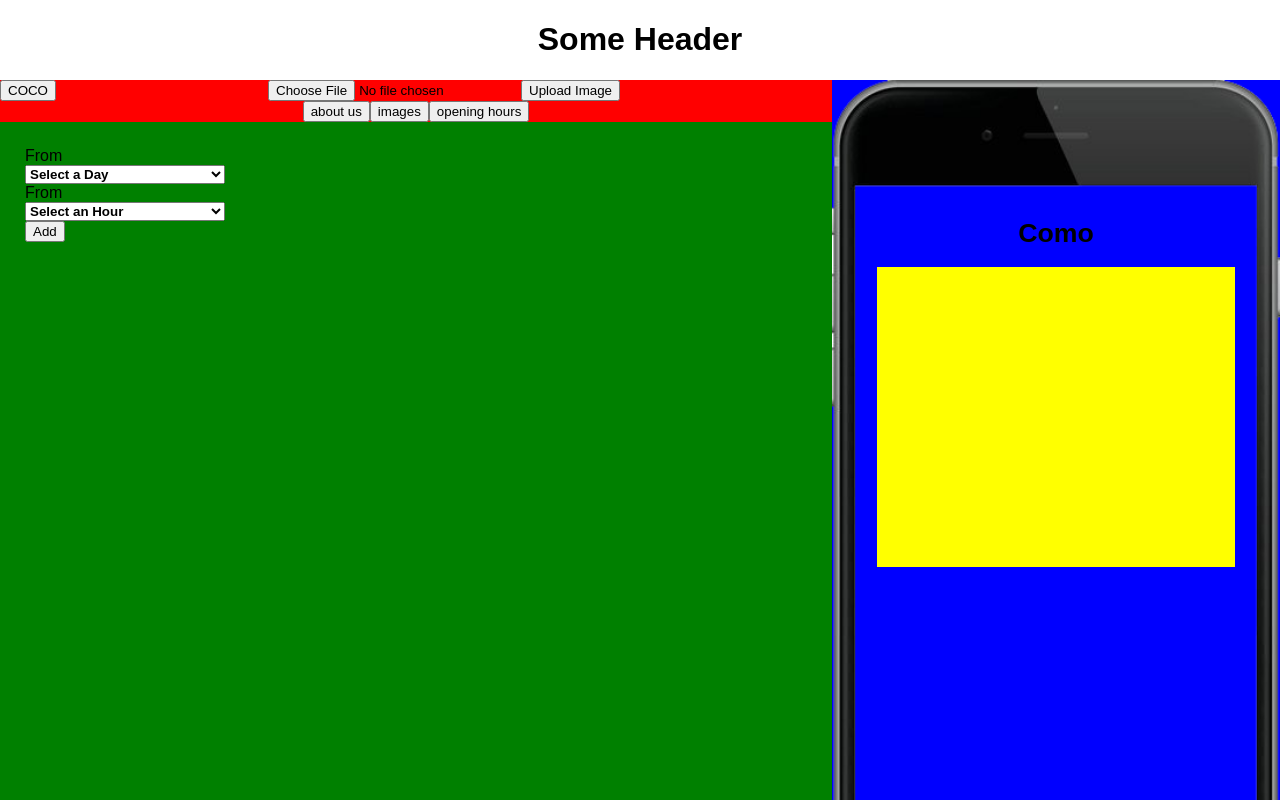
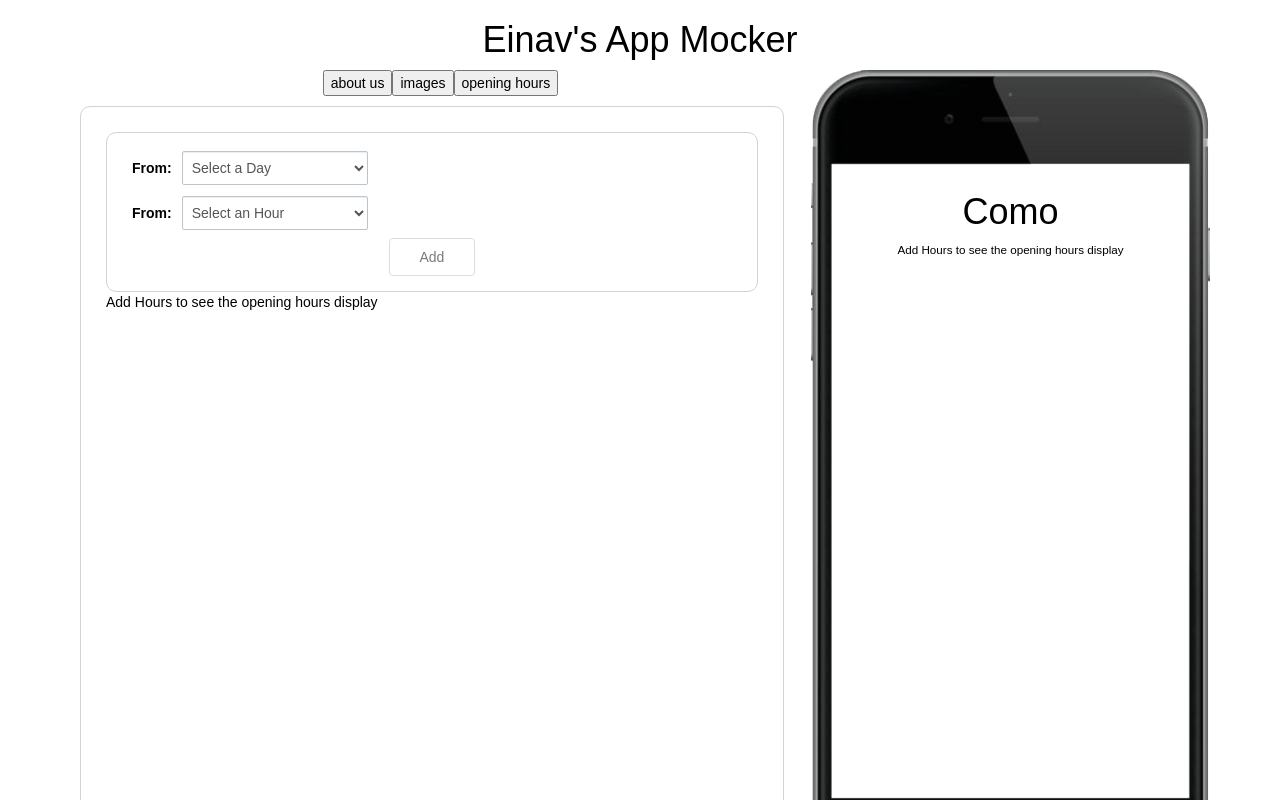
Before and after one commit to nushicoco/AppMocks, a React (Create React App) app in the folder client/: page / in a window 1280 px wide. Both pictures are taken after a click on the button "opening hours". Shown: the top 800 px of the page. Built offline with nearby package versions, Linux system fonts and the light colour scheme.

Commit message:
added bootstrap opening hours looks good (still some more work)

```diff
--- a/client/package.json
+++ b/client/package.json
@@ -6,6 +6,7 @@
   "dependencies": {
     "axios": "^0.16.2",
     "react": "^15.6.1",
+    "react-bootstrap": "^0.31.2",
     "react-dom": "^15.6.1"
   },
   "devDependencies": {
--- a/client/public/index.html
+++ b/client/public/index.html
@@ -10,6 +10,7 @@
     -->
     <link rel="manifest" href="%PUBLIC_URL%/manifest.json">
     <link rel="shortcut icon" href="%PUBLIC_URL%/favicon.ico">
+    <link rel="stylesheet" href="https://maxcdn.bootstrapcdn.com/bootstrap/latest/css/bootstrap.min.css">
     <!--
       Notice the use of %PUBLIC_URL% in the tags above.
       It will be replaced with the URL of the `public` folder during the build.
@@ -19,7 +20,7 @@
       work correctly both with client-side routing and a non-root public URL.
       Learn how to configure a non-root public URL by running `npm run build`.
     -->
-    <title>React App</title>
+    <title>Einav's App Mocker</title>
   </head>
   <body>
     <noscript>
--- a/client/src/App.css
+++ b/client/src/App.css
@@ -26,16 +26,19 @@
     width: 65%;
 }
 .navigation{
-    background-color: red;
+    /*background-color: red;*/
     width: 100%;
 }
 .main-pane{
-    background-color: green;
-    height: 100%;
-    width: 100%;
+    /*background-color: green;*/
+    height: 95%;
+    width: 95%;
+    border: 1px solid lightgrey;
+    border-radius: 10px;
+    margin: 10px;
 }
 .viewer-pane{
-    background-color: blue;
+    /*background-color: blue;*/
     height: auto;
     width: 35%;
 
--- a/client/src/App.js
+++ b/client/src/App.js
@@ -56,11 +56,11 @@ class App extends Component {
 
     return (
       <div className="App" style={this.getStyle()}>
-        <div> <h1>Some Header</h1></div>
+        <div> <h1>Einav's App Mocker</h1></div>
         <div className="container">
           <div className="right-panel inline">
             <div className="navigation inline">
-              <Brander updateState={this.updateState.bind(this)}/>
+              {/*<Brander updateState={this.updateState.bind(this)}/>*/}
               <Navigator tabs={this.state.tabs} clickHandle={this.updateState.bind(this,"currentTab")} ></Navigator>
             </div>
             <div className="main-pane inline">{this.renderComponent(this.state.currentTab.mainComponent)(this.state)}</div>
--- a/client/src/components/images/images.css
+++ b/client/src/components/images/images.css
@@ -1,6 +1,5 @@
 .images-container {
     overflow-y: scroll;
-    background-color: yellow;
 
     /*  todo need to change this to something responsive */
     height: 300px;
--- a/client/src/components/openingHours/daysChooser.js
+++ b/client/src/components/openingHours/daysChooser.js
@@ -2,9 +2,10 @@
  * Created by einavcarmon on 15/08/2017.
  */
 import React from 'react'
+import { FormControl } from 'react-bootstrap'
 
 import './openingHours.css'
-import {DaysInWeek} from '../../consts'
+import { DaysInWeek } from '../../consts'
 
 
 export default class DaysChooser extends React.Component {
@@ -35,22 +36,25 @@ export default class DaysChooser extends React.Component {
 
   render() {
     return (
-      <div className="multiselect">
-        <div className="selectBox">
-          From
-          <select onChange={(e) => this.updateStartDay(e)}>
+        <div>
+          <label>From: </label>
+          <FormControl onChange={(e) => this.updateStartDay(e)}
+                       componentClass="select"
+                       placeholder="Select a Day"
+                       className="time-select">
             <option>Select a Day</option>
           { DaysInWeek.map((day,index) => <option data-index={index} key={index}>{day}</option>)}
-          </select>
+          </FormControl>
           { this.state.days.start &&
-          <span> TO
-            <select onChange={(e) => this.updateEndDay(e)}>
+          <span> <label> To </label>
+            <FormControl componentClass="select"
+                         placeholder="Select a Day"
+                         className="time-select"
+                         onChange={(e) => this.updateEndDay(e)}>
           { DaysInWeek.slice(this.state.startSelectedIndex - 1).map((day,index) => <option data-index={index} key={index}>{day}</option>)}
-          </select>
-          </span>
+            </FormControl></span>
           }
         </div>
-      </div>
     )
   }
 }
--- a/client/src/components/openingHours/hoursChooser.js
+++ b/client/src/components/openingHours/hoursChooser.js
@@ -2,6 +2,7 @@
  * Created by einavcarmon on 15/08/2017.
  */
 import React from 'react'
+import { FormControl } from 'react-bootstrap'
 
 import './openingHours.css'
 
@@ -38,16 +39,23 @@ export default class HoursChooser extends React.Component {
     return (
       <div className="multiselect">
         <div className="selectBox">
-          From
-          <select onChange={(e) => this.updateStartHour(e)}>
+          <label>From: </label>
+          <FormControl componentClass="select"
+                       placeholder="Select an Hour"
+                       className="time-select"
+                       onChange={(e) => this.updateStartHour(e)}>
             <option>Select an Hour</option>
           { Hours.map((hour,index) => <option data-index={index} key={index}>{`${hour}:00`}</option>)}
-          </select>
+          </FormControl>
           { this.state.hours.start &&
-          <span> TO
-            <select onChange={(e) => this.updateEndHour(e)}>
+          <span>
+            <label> To: </label>
+            <FormControl componentClass="select"
+                         placeholder="Select an Hour"
+                         className="time-select"
+                         onChange={(e) => this.updateEndHour(e)}>
           { Hours.slice(this.state.startSelectedIndex - 1).map((hour,index) => <option data-index={index} key={index}>{`${hour}:00`}</option>)}
-          </select>
+          </FormControl>
           </span>
           }
         </div>
--- /dev/null
+++ b/client/src/components/openingHours/hoursDisplay.js
@@ -0,0 +1,71 @@
+/**
+ * Created by einavcarmon on 16/08/2017.
+ */
+import React, { Component } from 'react'
+import { Table, Button } from 'react-bootstrap'
+
+export default class HoursDisplay extends Component {
+
+  constructor (props) {
+    super()
+
+    this.state = {
+      openingHours : props.hours || []
+    }
+  }
+
+  getPretty(time){
+    if (!time.end || time.start === time.end){
+      return time.start
+    }
+    return `${time.start} - ${time.end}`
+
+  }
+
+  renderHour(openingHour,index){
+    return (
+      <tr key={index}>
+        {!this.props.viewOnly && <td><Button onClick={() => this.props.deleteHour(index)}>Delete</Button></td> }
+        <td>{this.getPretty(openingHour.days)}</td>
+        <td>{this.getPretty(openingHour.hours)}</td>
+      </tr>
+    )
+  }
+
+  componentWillReceiveProps(nextProps){
+    console.log(nextProps);
+    this.setState({openingHours:nextProps.hours || []})
+  }
+
+  renderEmptyView(){
+    return <div>Add Hours to see the opening hours display</div>
+  }
+
+  renderHoursTable(){
+    return (
+      <div>
+        <h4>Opening Hours</h4>
+        <Table>
+          <thead>
+            <tr>
+              {!this.props.viewOnly && <th></th>}
+              <th>Days</th>
+              <th>Hours</th>
+            </tr>
+          </thead>
+          <tbody>
+          {this.state.openingHours.map((hour,index) => this.renderHour(hour, index))}
+          </tbody>
+        </Table>
+    </div>)
+  }
+
+  render () {
+    console.log(`rendering hours`, this.state.openingHours);
+    return (
+      this.state.openingHours.length === 0
+        ? this.renderEmptyView()
+        : this.renderHoursTable()
+    )
+  }
+}
--- a/client/src/components/openingHours/newOpeningHours.js
+++ b/client/src/components/openingHours/newOpeningHours.js
@@ -2,6 +2,8 @@
  * Created by einavcarmon on 15/08/2017.
  */
 import React from 'react'
+import { Button } from 'react-bootstrap'
+
 import DaysChooser from './daysChooser'
 import HoursChooser from './hoursChooser'
 
@@ -35,10 +37,16 @@ export default class NewOpeningHours extends React.Component {
 
   render () {
     return (
-      <div>
+      <div className="new-hour">
         <DaysChooser updateDays={this.getDays.bind(this)}/>
         <HoursChooser updateHours={this.getHours.bind(this)}/>
-        <button onClick={() => this.addClicked()}>Add</button>
+        <div className="button-container">
+          <Button className="btn-add"
+                  onClick={() => this.addClicked()}
+                  disabled={!this.state.days.start || !this.state.hours.start}>
+            Add
+          </Button>
+        </div>
       </div>
     )
   }
--- a/client/src/components/openingHours/openingHours.css
+++ b/client/src/components/openingHours/openingHours.css
@@ -1,33 +1,37 @@
-.multiselect {
-    width: 200px;
+.form-control {
+    width:30%
 }
 
-.selectBox {
-    position: relative;
+label {
+    display: inline-block;
+    padding: 10px;
+    /*
+  float: left;
+
+ */
 }
 
-.selectBox select {
-    width: 100%;
-    font-weight: bold;
+.new-hour{
+    border: 1px solid lightgrey;
+    border-radius: 10px;
+    padding: 15px;
 }
 
-.overSelect {
-    position: absolute;
-    left: 0;
-    right: 0;
-    top: 0;
-    bottom: 0;
+.btn-add {
+    /*background-color: pink;*/
+    padding: 8px 30px;
+}
+.button-container {
+    text-align : center;
 }
 
-#checkboxes {
-    display: none;
-    border: 1px #dadada solid;
+.time-select {
+    display: inline-block;
+    background-color: #fff;
+    border: solid 1px #BBC5CE;
+    margin: 0;
+    padding: 5px;
+    -moz-border-radius: 2px;
+    -webkit-border-radius: 2px;
+    border-radius: 2px;
 }
-
-#checkboxes label {
-    display: block;
-}
-
-#checkboxes label:hover {
-    background-color: #1e90ff;
-}
--- a/client/src/components/openingHours/openingHoursForm.js
+++ b/client/src/components/openingHours/openingHoursForm.js
@@ -4,6 +4,7 @@
 import React, { Component } from 'react'
 
 import NewOpeningHours from './newOpeningHours'
+import HoursDisplay from './hoursDisplay'
 
 
 import './openingHours.css'
@@ -32,25 +33,17 @@ export default class OpeningHoursForm extends Component {
     this.props.updateState("openingHours", arr)
   }
 
-  getPretty(time){
-    if (!time.end || time.start === time.end){
-      return time.start
-    }
-      return `${time.start} - ${time.end}`
-
-  }
-
-  renderHour(openingHour){
-    return (
-      <div>{`${this.getPretty(openingHour.days)} ${this.getPretty(openingHour.hours)}`}</div>
-    )
+  handleDelete(index){
+    let arr = this.state.openingHours.slice()
+    arr.splice(index, 1);
+    this.props.updateState("openingHours", arr)
   }
 
   render() {
     return (
       <div className="form-container">
         <NewOpeningHours handleAdd={this.handleAdd.bind(this)}/>
-        {this.state.openingHours.length > 0 && this.state.openingHours.map(openingHour => this.renderHour(openingHour))}
+        <HoursDisplay hours={this.state.openingHours} deleteHour={this.handleDelete.bind(this)}/>
       </div>
     )
   }
--- a/client/src/components/openingHours/openingHoursView.js
+++ b/client/src/components/openingHours/openingHoursView.js
@@ -2,6 +2,8 @@
  * Created by einavcarmon on 14/08/2017.
  */
 import React, { Component } from 'react'
+
+import HoursDisplay from './hoursDisplay'
 
 import './openingHours.css'
 import '../../common.css'
@@ -12,10 +14,7 @@ export default class OpeningHoursView extends Component {
     return (
       <div className="in-phone-view">
         <h1>{this.props.companyName}</h1>
-        <div className="images-container">
-          {this.props.images && this.props.images.map(img => <div key={img.url}><img src={img.url} alt={img.id}/></div>)}
-        </div>
-        {/*<div className="footer"></div>*/}
+        <HoursDisplay hours={this.props.openingHours} viewOnly={true}/>
       </div>
     )
   }
```
